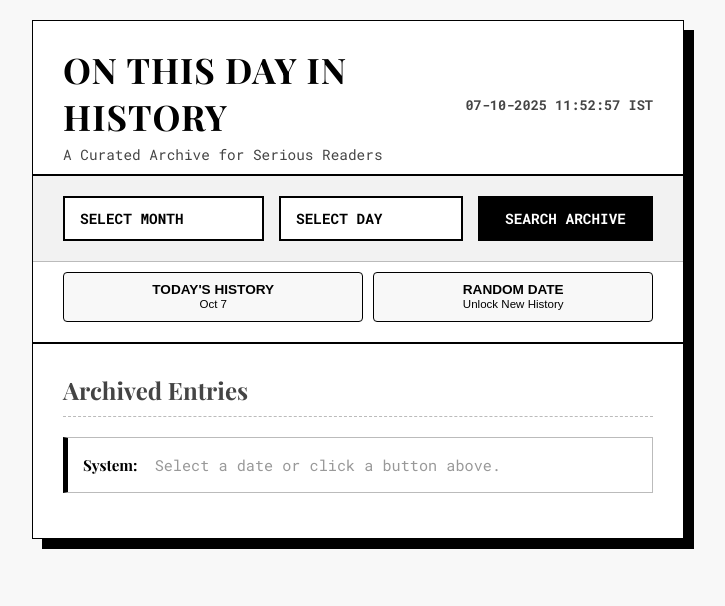
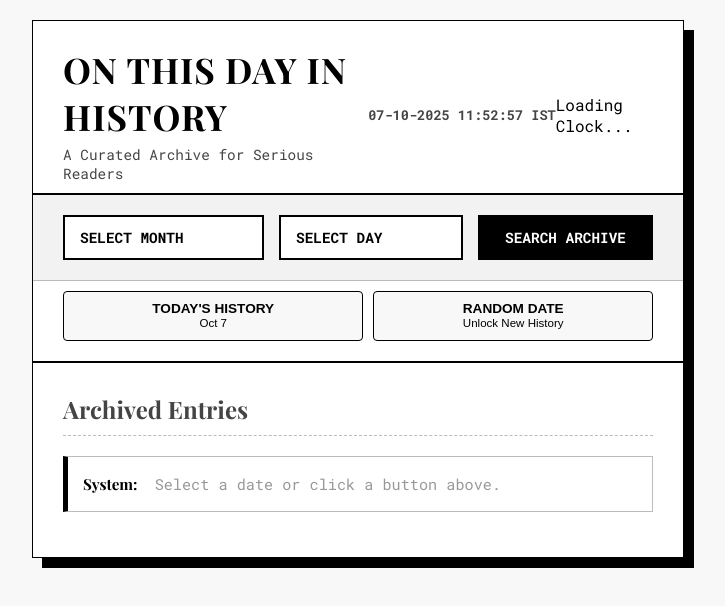
Before and after one commit to Abhisheksarda4888/Historical-Event-Lookup, a plain HTML site: page index.html in a window 1280 px wide. Shown: the whole page, without its empty margins (282-1007 px from the left). Drawn offline with nearby package versions, Linux system fonts and the light colour scheme.

Commit message:
Update index.html

```diff
--- a/index.html
+++ b/index.html
@@ -19,6 +19,7 @@
                <div class="header-right">
     <div id="realTimeClock" class="real-time-clock">Loading Clock...</div>
 </div>
+                <span id="realTimeClock">Loading Clock...</span>
             </div>
         </header>
 
```
